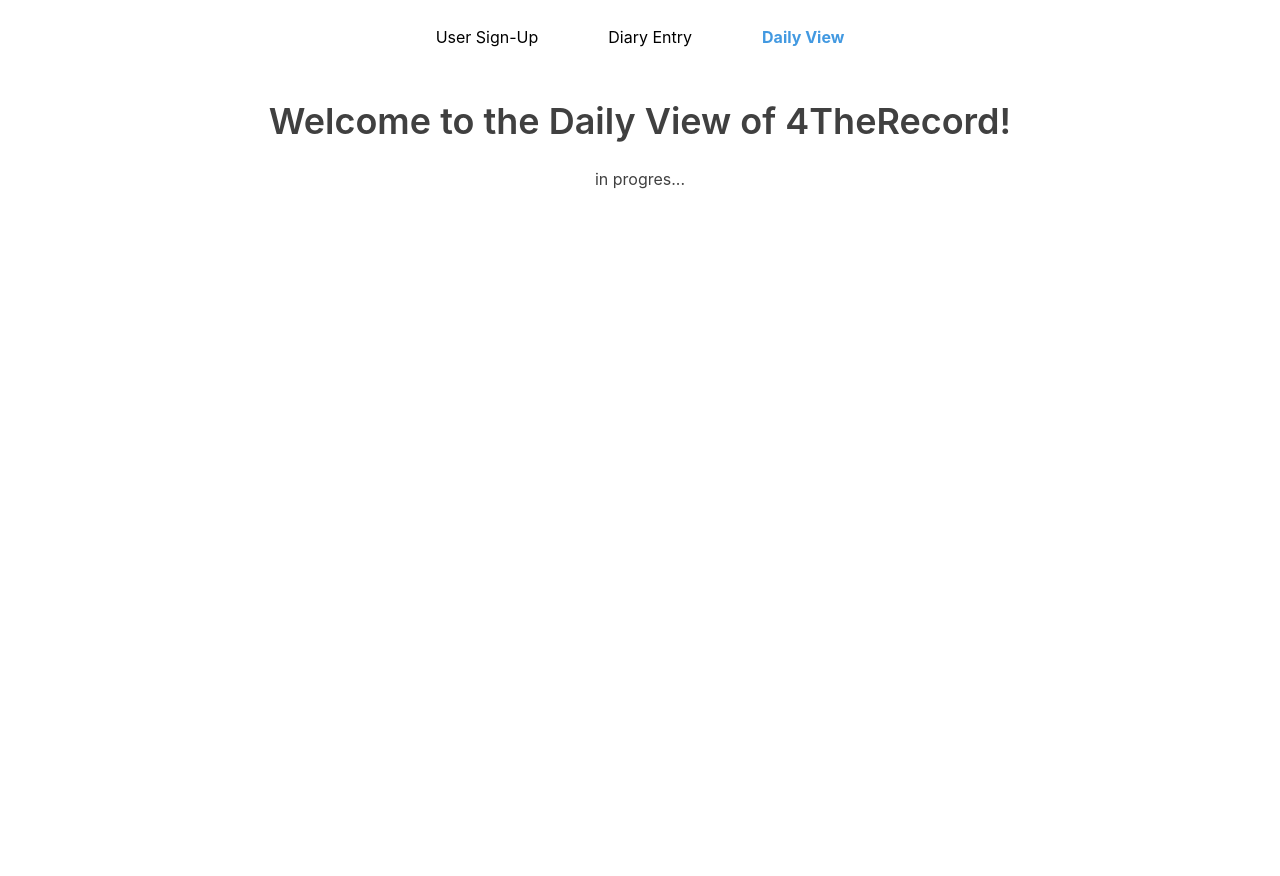
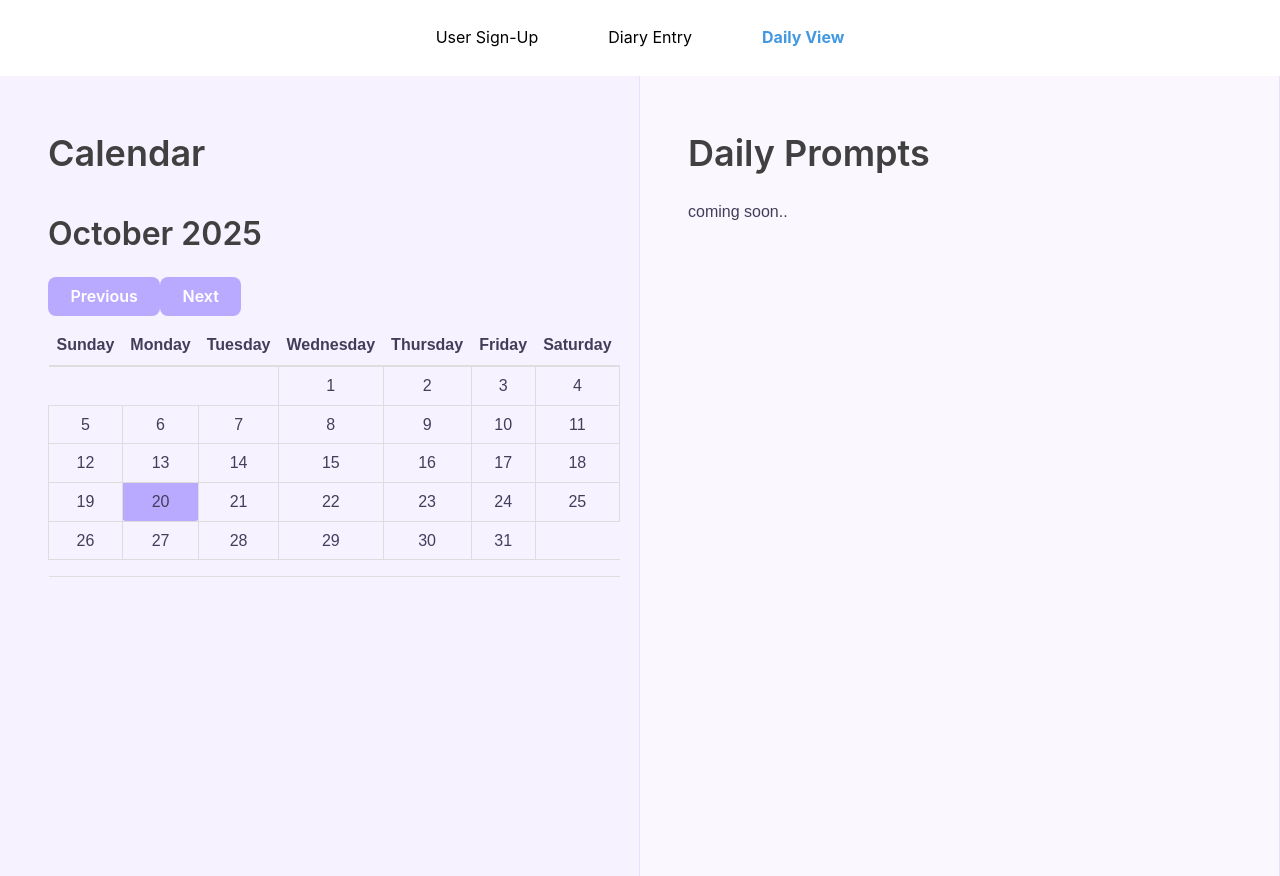
Before and after one commit to ncoronac/4TheRecord, a React (Vite) app in the folder packages/react-frontend/: page / in a window 1280 px wide. Both pictures are taken after a click on the element "Daily View". Before the commit the page ends 800 px from the top, so only its background shows below. Built offline with nearby package versions, Linux system fonts and the light colour scheme.

Commit message:
Calendar (not yet clickable)

```diff
--- /dev/null
+++ b/packages/react-frontend/src/DailyView.css
@@ -0,0 +1,43 @@
+.daily-view-container {
+    display: flex;
+    justify-content: space-between;
+    align-items: flex-start;
+    height: 100vh;
+    margin: 0;
+    padding: 0;
+    background-color: #faf7ff;
+    font-family: 'Poppins', sans-serif;
+    color: #443d5a;
+}
+.calendar-section {
+    width: 50%;
+    background-color: #f6f2ff;
+    padding: 2rem 3rem;
+    border-right: 1px solid #e8e0ff;
+    box-sizing: border-box;
+    overflow-y: auto;
+    height: 100vh;
+}
+.daily-prompts {
+
+    width: 50%;
+    background-color: #faf7ff;
+    padding: 2rem 3rem;
+    border-right: 1px solid #e8e0ff;
+    box-sizing: border-box;
+    overflow-y: auto;
+    height: 100vh;
+}
+.nav-buttons button {
+  background-color: #b9aaff;
+  color: white;
+  border: none;
+  border-radius: 8px;
+  padding: 0.7rem 1.4rem;
+  cursor: pointer;
+  transition: background-color 0.25s ease;
+}
+
+.nav-buttons button:hover {
+  background-color: #8e7aff;
+}
--- a/packages/react-frontend/src/DailyView.jsx
+++ b/packages/react-frontend/src/DailyView.jsx
@@ -1,12 +1,112 @@
+import React, {useState} from "react";
+import "./DailyView.css";
+
 function DailyView() {
+    const months = ["January", "February", "March", "April", "May", "June", "July", "August", "September",
+                    "October", "November", "December"];
+
+    const days = ["Sunday", "Monday", "Tuesday", "Wednesday", "Thursday", "Friday", "Saturday"];
+
+    const today = new Date();
+
+    // State: current month & year
+    const [currentMonth, setCurrentMonth] = useState(today.getMonth());
+    const [currentYear, setCurrentYear] = useState(today.getFullYear());
+
+    function daysInMonth(month, year) {
+        return 32 - new Date(year, month, 32).getDate();
+    }
+
+    function nextMonth() {
+        if (currentMonth === 11) {
+            setCurrentMonth(0);
+            setCurrentYear(currentYear + 1);
+        } else {
+            setCurrentMonth(currentMonth + 1);
+        }
+    }
+
+    function previousMonth() {
+        if (currentMonth === 1){
+            setCurrentMonth(12);
+            setCurrentYear(currentYear - 1);
+        } else {
+            setCurrentMonth(currentMonth - 1);
+        }
+    }
+
+    function renderCalendar() {
+        const firstDay = new Date(currentYear, currentMonth, 1).getDay();
+        const totalDays = daysInMonth(currentMonth, currentYear);
+
+        const weeks = [];
+        let day = 1;
+
+        for (let i = 0; i < 6; i++) {
+            const daysInWeek = [];
+        for (let j = 0; j < 7; j++) {
+            if (i === 0 && j < firstDay) {
+                daysInWeek.push(<td key={j}></td>);
+            } else if (day > totalDays) {
+                daysInWeek.push(<td key={j}></td>);
+            } else {
+                const isToday =
+                day === today.getDate() &&
+                currentMonth === today.getMonth() &&
+                currentYear === today.getFullYear();
+
+                daysInWeek.push(
+                    <td
+                    key={j}
+                    style={{
+                        padding: "6px",
+                        textAlign: "center",
+                        backgroundColor: isToday ? "#b9aaff" : "transparent",
+                        border: "1px solid #ddd",
+                        borderRadius: "4px",
+                    }}
+                    >
+                    {day}
+                    </td>
+                );
+                day++;
+            }
+        }
+        weeks.push(<tr key={i}>{daysInWeek}</tr>);
+        }
+        return weeks;
+    }
     return (
-        <div>
-            <div style={{textAlign: "center"}}>
-                <h1>Welcome to the Daily View of 4TheRecord!</h1>
-                <p>in progres...</p>
-            </div>
+
+    <div className="daily-view-container">
+      {/* LEFT SIDE: Calendar */}
+      <div className="calendar-section">
+        <h1>Calendar</h1>
+        <h2>{months[currentMonth]} {currentYear}</h2>
+        <div className="nav-buttons">
+          <button onClick={previousMonth}>Previous</button>
+          <button onClick={nextMonth}>Next</button>
         </div>
-    )
+
+        <table className="calendar-table">
+          <thead>
+            <tr>
+              {days.map((d) => (
+                <th key={d}>{d}</th>
+              ))}
+            </tr>
+          </thead>
+          <tbody>{renderCalendar()}</tbody>
+        </table>
+      </div>
+
+      {/* RIGHT SIDE: Daily Prompts*/}
+      <div className="daily-prompts">
+        <h1>Daily Prompts</h1>
+        <p>coming soon..</p>
+      </div>
+    </div>
+  );
 }
 
 export default DailyView;
```
